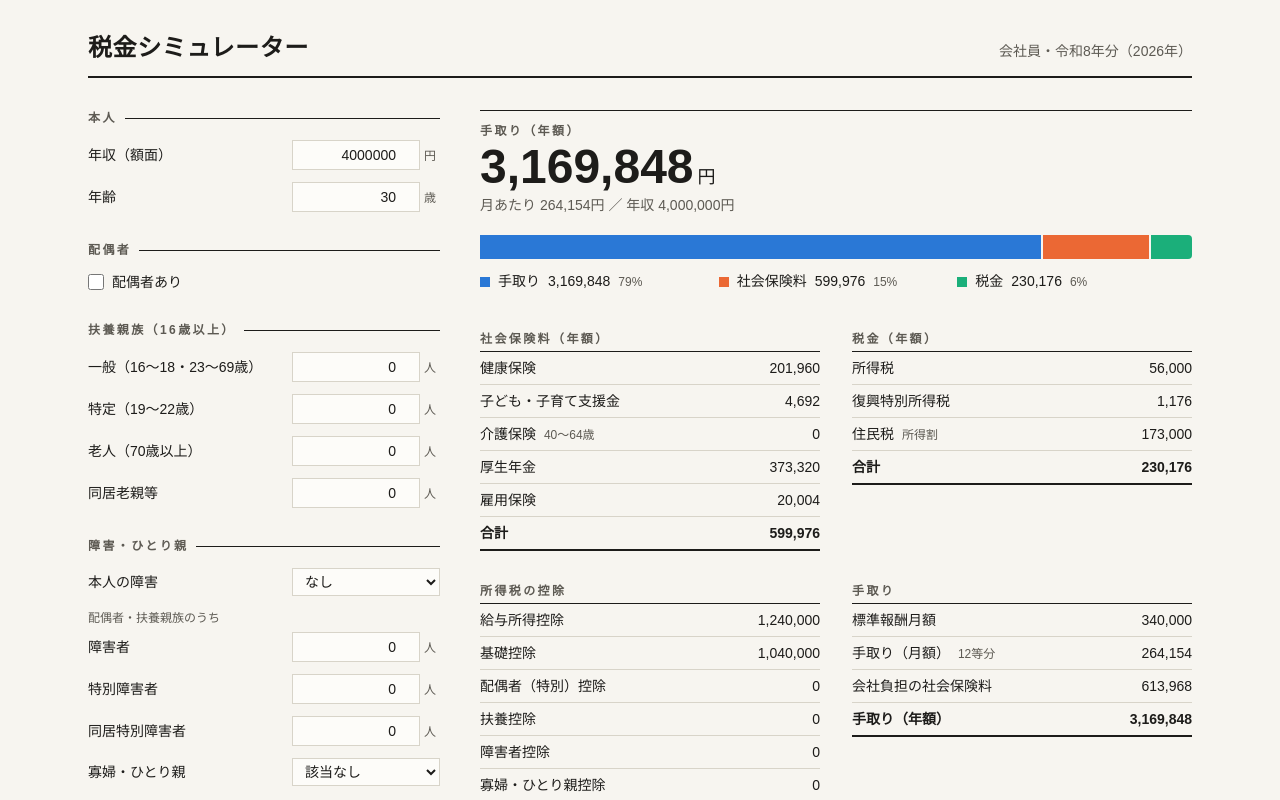
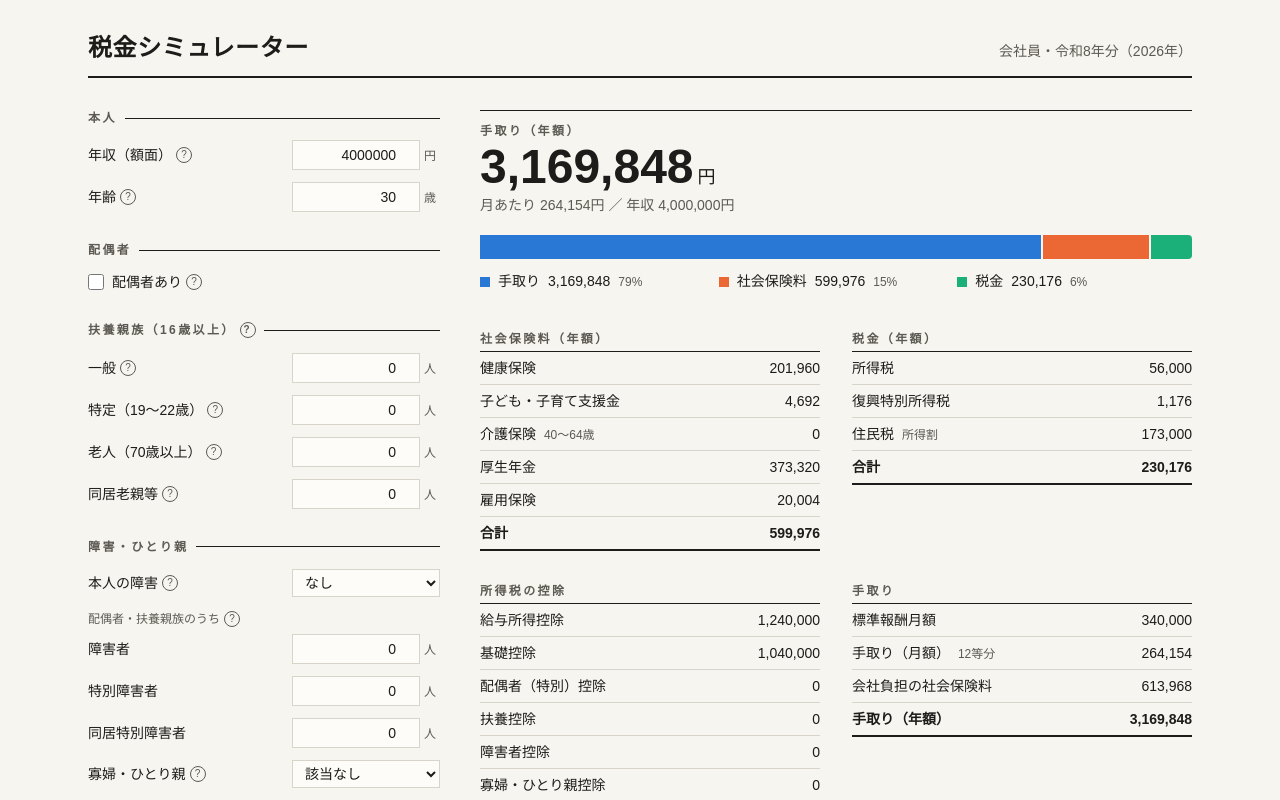
Before and after one commit to isamu/tax_simulator, a Vue app: page /#4000000 in a window 1280 px wide. Shown: the top 800 px of the page. Built offline with nearby package versions, Linux system fonts and the light colour scheme.

Commit message:
feat: explain why each input is asked with instant tooltips
Co-Authored-By: Claude Opus 5.5 (1M context) <noreply@anthropic.com>

```diff
--- a/src/components/FormSection.vue
+++ b/src/components/FormSection.vue
@@ -1,10 +1,17 @@
 <script setup lang="ts">
-defineProps<{ title: string }>();
+import { useId } from "vue";
+import InfoTip from "./InfoTip.vue";
+
+defineProps<{ title: string; tip?: string }>();
+
+const tipId = useId();
 </script>
 
 <template>
-  <fieldset class="border-t border-rule-strong pt-2">
-    <legend class="pr-2 text-xs font-bold tracking-[0.2em] text-ink-muted">{{ title }}</legend>
+  <fieldset class="border-t border-rule-strong pt-2" :aria-describedby="tip ? tipId : undefined">
+    <legend class="relative pr-2 text-xs font-bold tracking-[0.2em] text-ink-muted">
+      {{ title }}<InfoTip v-if="tip" :id="tipId" :text="tip" />
+    </legend>
     <slot />
   </fieldset>
 </template>
--- /dev/null
+++ b/src/components/InfoTip.vue
@@ -0,0 +1,24 @@
+<script setup lang="ts">
+// The tooltip spans the nearest positioned ancestor (the field row) so it stays inside a narrow screen; min-w keeps short headings readable.
+defineProps<{ id: string; text: string }>();
+</script>
+
+<template>
+  <span class="group/tip">
+    <button
+      type="button"
+      :aria-describedby="id"
+      aria-label="この項目の説明"
+      class="ml-1 inline-flex size-4 translate-y-[-1px] items-center justify-center rounded-full border border-ink-muted align-middle text-[10px] leading-none text-ink-muted hover:border-ink hover:text-ink focus:border-accent focus:text-accent focus:outline-none"
+    >
+      ?
+    </button>
+    <span
+      :id="id"
+      role="tooltip"
+      class="invisible absolute top-full right-0 left-0 z-20 min-w-64 mt-1 border border-rule-strong bg-paper-raised p-2 text-xs leading-relaxed font-normal text-ink group-hover/tip:visible group-focus-within/tip:visible"
+    >
+      {{ text }}
+    </span>
+  </span>
+</template>
--- a/src/components/NumberField.vue
+++ b/src/components/NumberField.vue
@@ -1,14 +1,26 @@
 <script setup lang="ts">
-defineProps<{ label: string; unit: string; name: string; min?: number; placeholder?: string; hint?: string }>();
+import { useId } from "vue";
+import InfoTip from "./InfoTip.vue";
+
+defineProps<{
+  label: string;
+  unit: string;
+  name: string;
+  min?: number;
+  placeholder?: string;
+  hint?: string;
+  tip?: string;
+}>();
 
 // v-model on a number input yields "" while the field is empty.
 const model = defineModel<number | "">({ required: true });
+const tipId = useId();
 </script>
 
 <template>
-  <label class="flex items-baseline justify-between gap-3 py-1.5 text-sm">
+  <label class="relative flex items-baseline justify-between gap-3 py-1.5 text-sm">
     <span>
-      {{ label }}
+      {{ label }}<InfoTip v-if="tip" :id="tipId" :text="tip" />
       <small v-if="hint" class="block text-xs text-ink-muted">{{ hint }}</small>
     </span>
     <span class="flex items-baseline gap-1">
@@ -17,6 +29,7 @@ const model = defineModel<number | "">({ required: true });
         :name="name"
         :min="min"
         :placeholder="placeholder"
+        :aria-describedby="tip ? tipId : undefined"
         type="number"
         class="w-32 border border-rule bg-paper-raised px-2 py-1 text-right tabular-nums placeholder:text-xs placeholder:text-ink-muted focus:border-accent focus:outline-none"
       />
--- a/src/components/TaxSimulator.vue
+++ b/src/components/TaxSimulator.vue
@@ -1,6 +1,8 @@
 <script setup lang="ts">
-import { computed, ref, watch } from "vue";
+import { computed, ref, useId, watch } from "vue";
 import NumberField from "./NumberField.vue";
+import InfoTip from "./InfoTip.vue";
+import { FIELD_HELP } from "./fieldHelp";
 import FormSection from "./FormSection.vue";
 import StackedBar from "./StackedBar.vue";
 import LedgerTable from "./LedgerTable.vue";
@@ -30,7 +32,7 @@ const spouseSalaryInput = ref<NumberInput>(0);
 const spouseIsElderly = ref(false);
 
 const DEPENDENT_FIELDS: { key: keyof Dependents; label: string }[] = [
-  { key: "general", label: "一般（16〜18・23〜69歳）" },
+  { key: "general", label: "一般" },
   { key: "specific", label: "特定（19〜22歳）" },
   { key: "elderly", label: "老人（70歳以上）" },
   { key: "cohabitingParents", label: "同居老親等" },
@@ -88,6 +90,14 @@ const shareItems = computed(() => [
 const sections = computed(() => ledgerSections(result.value));
 const budgetLabels = BUDGET_ITEMS.map(({ label }) => label);
 
+const tipIds = {
+  hasSpouse: useId(),
+  spouseIsElderly: useId(),
+  selfDisability: useId(),
+  familyDisabilities: useId(),
+  singleStatus: useId(),
+};
+
 const selectClass = "w-[9.25rem] border border-rule bg-paper-raised px-2 py-1 focus:border-accent focus:outline-none";
 const checkboxClass = "size-4 accent-[var(--accent)]";
 </script>
@@ -96,23 +106,44 @@ const checkboxClass = "size-4 accent-[var(--accent)]";
   <div class="grid gap-10 md:grid-cols-[minmax(0,22rem)_minmax(0,1fr)]">
     <form class="space-y-6" @submit.prevent>
       <FormSection title="本人">
-        <NumberField v-model="incomeInput" label="年収（額面）" unit="円" name="income_gross" :min="0" />
-        <NumberField v-model="ageInput" label="年齢" unit="歳" name="age" :min="0" />
+        <NumberField
+          v-model="incomeInput"
+          label="年収（額面）"
+          unit="円"
+          name="income_gross"
+          :min="0"
+          :tip="FIELD_HELP.incomeGross"
+        />
+        <NumberField v-model="ageInput" label="年齢" unit="歳" name="age" :min="0" :tip="FIELD_HELP.age" />
       </FormSection>
 
       <FormSection title="配偶者">
-        <label class="flex items-center gap-2 py-1.5 text-sm">
-          <input v-model="hasSpouse" type="checkbox" :class="checkboxClass" />配偶者あり
+        <label class="relative flex items-center gap-2 py-1.5 text-sm">
+          <input v-model="hasSpouse" type="checkbox" :class="checkboxClass" :aria-describedby="tipIds.hasSpouse" />
+          <span>配偶者あり<InfoTip :id="tipIds.hasSpouse" :text="FIELD_HELP.hasSpouse" /></span>
         </label>
         <template v-if="hasSpouse">
-          <NumberField v-model="spouseSalaryInput" label="配偶者の給与収入" unit="円" name="spouse_salary" :min="0" />
-          <label class="flex items-center gap-2 py-1.5 text-sm">
-            <input v-model="spouseIsElderly" type="checkbox" :class="checkboxClass" />配偶者が70歳以上
+          <NumberField
+            v-model="spouseSalaryInput"
+            label="配偶者の給与収入"
+            unit="円"
+            name="spouse_salary"
+            :min="0"
+            :tip="FIELD_HELP.spouseSalary"
+          />
+          <label class="relative flex items-center gap-2 py-1.5 text-sm">
+            <input
+              v-model="spouseIsElderly"
+              type="checkbox"
+              :class="checkboxClass"
+              :aria-describedby="tipIds.spouseIsElderly"
+            />
+            <span>配偶者が70歳以上<InfoTip :id="tipIds.spouseIsElderly" :text="FIELD_HELP.spouseIsElderly" /></span>
           </label>
         </template>
       </FormSection>
 
-      <FormSection title="扶養親族（16歳以上）">
+      <FormSection title="扶養親族（16歳以上）" :tip="FIELD_HELP.dependents">
         <NumberField
           v-for="field in DEPENDENT_FIELDS"
           :key="field.key"
@@ -121,19 +152,27 @@ const checkboxClass = "size-4 accent-[var(--accent)]";
           unit="人"
           :name="field.key"
           :min="0"
+          :tip="FIELD_HELP[field.key]"
         />
       </FormSection>
 
       <FormSection title="障害・ひとり親">
-        <label class="flex items-baseline justify-between gap-3 py-1.5 text-sm">
-          <span>本人の障害</span>
-          <select v-model="selfDisability" name="selfDisability" :class="selectClass">
+        <label class="relative flex items-baseline justify-between gap-3 py-1.5 text-sm">
+          <span>本人の障害<InfoTip :id="tipIds.selfDisability" :text="FIELD_HELP.selfDisability" /></span>
+          <select
+            v-model="selfDisability"
+            name="selfDisability"
+            :class="selectClass"
+            :aria-describedby="tipIds.selfDisability"
+          >
             <option value="none">なし</option>
             <option value="regular">障害者</option>
             <option value="special">特別障害者</option>
           </select>
         </label>
-        <p class="pt-2 text-xs text-ink-muted">配偶者・扶養親族のうち</p>
+        <p class="relative pt-2 text-xs text-ink-muted">
+          配偶者・扶養親族のうち<InfoTip :id="tipIds.familyDisabilities" :text="FIELD_HELP.familyDisabilities" />
+        </p>
         <NumberField
           v-for="field in FAMILY_DISABILITY_FIELDS"
           :key="field.key"
@@ -143,9 +182,14 @@ const checkboxClass = "size-4 accent-[var(--accent)]";
           :name="`disability_${field.key}`"
           :min="0"
         />
-        <label class="flex items-baseline justify-between gap-3 py-1.5 text-sm">
-          <span>寡婦・ひとり親</span>
-          <select v-model="singleStatus" name="singleStatus" :class="selectClass">
+        <label class="relative flex items-baseline justify-between gap-3 py-1.5 text-sm">
+          <span>寡婦・ひとり親<InfoTip :id="tipIds.singleStatus" :text="FIELD_HELP.singleStatus" /></span>
+          <select
+            v-model="singleStatus"
+            name="singleStatus"
+            :class="selectClass"
+            :aria-describedby="tipIds.singleStatus"
+          >
             <option value="none">該当なし</option>
             <option value="widow">寡婦</option>
             <option value="singleParent">ひとり親</option>
--- /dev/null
+++ b/src/components/fieldHelp.ts
@@ -0,0 +1,22 @@
+// Why each input is asked: what it changes in the calculation.
+export const FIELD_HELP = {
+  incomeGross:
+    "賞与を含む1年間の給与の総額（額面）です。給与所得控除と、社会保険料の基準になる標準報酬月額（年収÷12から決まる等級）を求めるのに使います。",
+  age: "40〜64歳は、健康保険料に介護保険料（標準報酬月額×1.62%の半分）が上乗せされます。それ以外の年齢では介護保険料は給与から引かれません。",
+  hasSpouse:
+    "配偶者の収入が一定以下なら、配偶者控除・配偶者特別控除で所得税と住民税が下がります。本人の所得が1,000万円を超えると受けられません。",
+  spouseSalary:
+    "配偶者の給与収入が136万円以下なら配偶者控除、207万円以下なら配偶者特別控除になります。金額によって控除額が段階的に変わります。",
+  spouseIsElderly: "配偶者が70歳以上（老人控除対象配偶者）だと、配偶者控除が大きくなります（所得税で最大48万円）。",
+  dependents:
+    "16歳以上の扶養親族がいると扶養控除で税金が下がります。年齢によって控除額が違うので区分ごとに聞いています。扶養親族それぞれの所得が62万円以下（給与のみなら136万円以下）であることが条件です。",
+  general: "16〜18歳・23〜69歳の扶養親族です。所得税38万円・住民税33万円の控除になります。",
+  specific: "19〜22歳の扶養親族（特定扶養親族）です。所得税63万円・住民税45万円の控除になります。",
+  elderly: "70歳以上で、同居の親や祖父母以外の扶養親族です。所得税48万円・住民税38万円の控除になります。",
+  cohabitingParents: "70歳以上で同居している親や祖父母です。所得税58万円・住民税45万円の控除になります。",
+  selfDisability: "本人が障害者なら障害者控除（所得税27万円、特別障害者は40万円）で税金が下がります。",
+  familyDisabilities:
+    "配偶者や扶養親族（16歳未満を含む）に障害者がいると、1人ごとに障害者控除を受けられます。同居している特別障害者は所得税75万円と大きくなります。",
+  singleStatus:
+    "ひとり親（所得税35万円）・寡婦（27万円）の控除を受けられます。本人の所得が500万円以下であることが条件です。",
+} as const;
```
